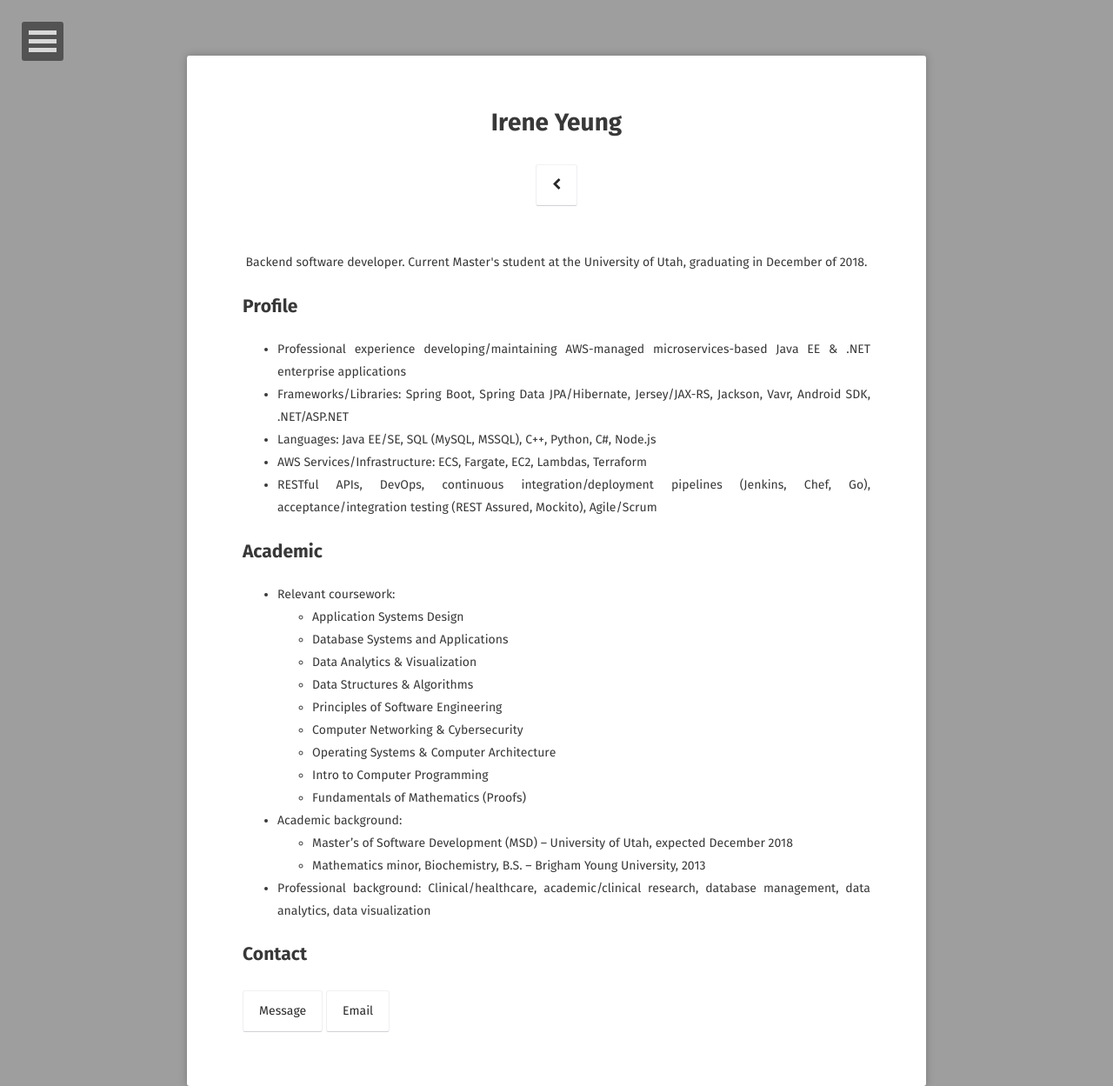
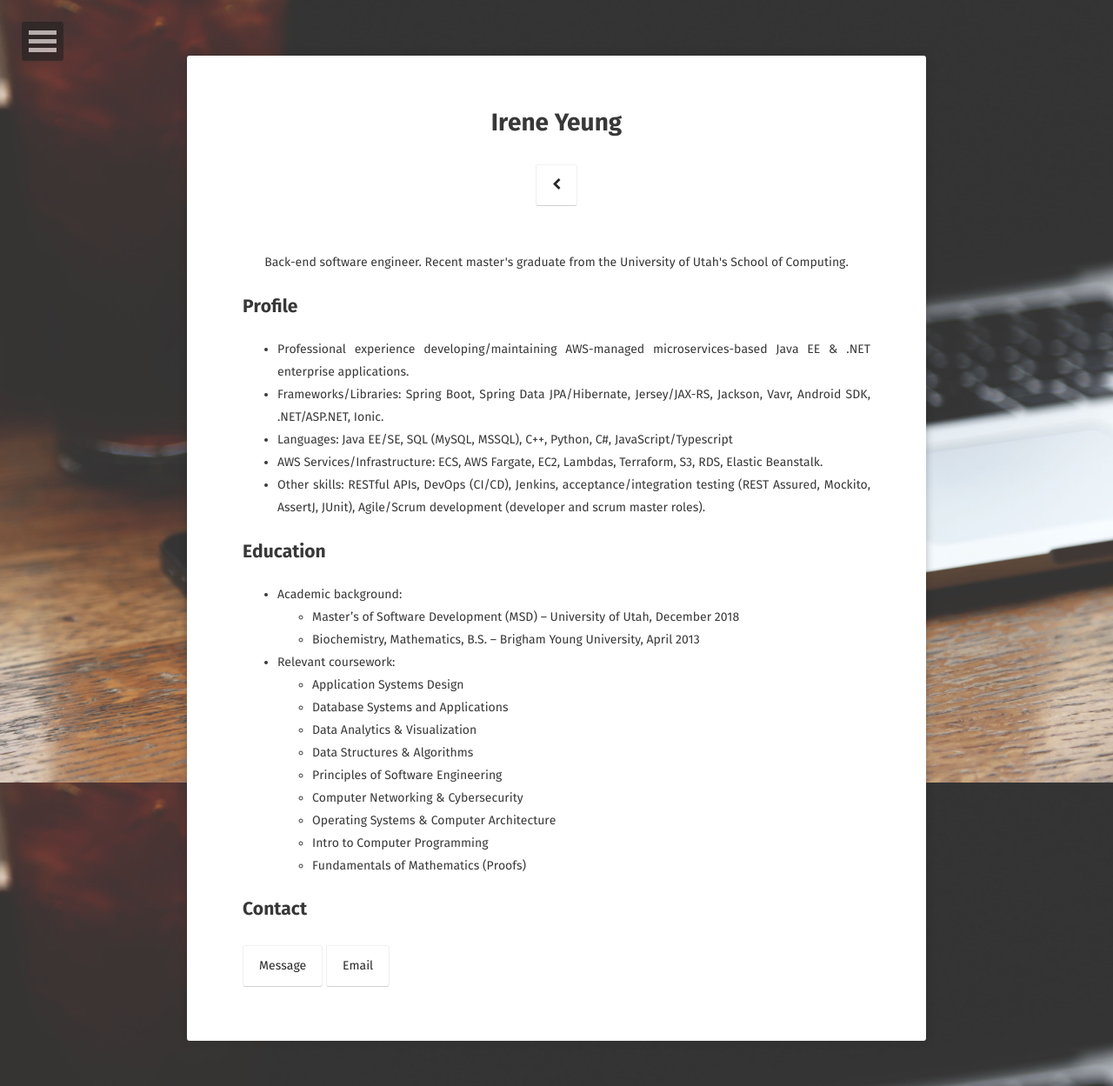
Before and after one commit to ihyeung/ihyeung.github.io, a Jekyll site: the page built from about/index.md, in a window 1280 px wide. Shown: the whole page at 87% size. Built offline with Jekyll 4.4.1, drawn with Linux system fonts in a browser that asks for light colours; some web fonts are replaced.

Commit message:
updated about page, removed background

```diff
--- a/_config.yml
+++ b/_config.yml
@@ -1,11 +1,12 @@
 # Site
 title:              Irene Yeung
 bio:                'Software Engineer'
-description:        "Associate software engineer at Ancestry; Located in Salt Lake City, Utah. Master's student at the University of Utah, graduating in December 2018."
+description:        "Software engineer at Ancestry; Located in Salt Lake City, Utah."
 reading_time:       false
 words_per_minute:   200
 logo:               'assets/img/logo.png'
-background:         'assets/img/charcoal.png'
+# background:         'assets/img/charcoal.png'
+background:         'assets/img/placeholder-big.jpg'
 tiled_bg:           false # Set this true if you want to tile your background image, otherwise it will be covered
 locale:             en_US
 url:                https://ihyeung.github.io
--- a/_sass/variables.scss
+++ b/_sass/variables.scss
@@ -1,5 +1,5 @@
 //colors
-$bodycolor           : #D24D57;
+$bodycolor           : #3a3a3a;
 $black           	 : #000;
 $white               : #fff;
 $color_gray          : #e8e8e8;
--- a/about/index.md
+++ b/about/index.md
@@ -1,21 +1,24 @@
 ---
 layout: page
 title: Irene Yeung
-tags: [about, Jekyll, theme, Irene, yeung, ihyeung, Utah, MSD]
-date: 2018-08-31
+tags: [about, Irene, Yeung, ihyeung, Utah, MSD]
+date: 2019-01-20
 comments: false
 ---
 
-<center>Backend software developer. Current Master's student at the University of Utah, graduating in December of 2018. </center>
+<center>Back-end software engineer. Recent master's graduate from the University of Utah's School of Computing.</center>
 
 ## Profile
-* Professional experience developing/maintaining AWS-managed microservices-based Java EE & .NET enterprise applications
-* Frameworks/Libraries: Spring Boot, Spring Data JPA/Hibernate, Jersey/JAX-RS, Jackson, Vavr, Android SDK, .NET/ASP.NET
-* Languages: Java EE/SE, SQL (MySQL, MSSQL), C++, Python, C#, Node.js
-* AWS Services/Infrastructure: ECS, Fargate, EC2, Lambdas, Terraform
-* RESTful APIs, DevOps, continuous integration/deployment pipelines (Jenkins, Chef, Go), acceptance/integration testing (REST Assured, Mockito), Agile/Scrum
+* Professional experience developing/maintaining AWS-managed microservices-based Java EE & .NET enterprise applications.
+* Frameworks/Libraries: Spring Boot, Spring Data JPA/Hibernate, Jersey/JAX-RS, Jackson, Vavr, Android SDK, .NET/ASP.NET, Ionic.
+* Languages: Java EE/SE, SQL (MySQL, MSSQL), C++, Python, C#, JavaScript/Typescript
+* AWS Services/Infrastructure: ECS, AWS Fargate, EC2, Lambdas, Terraform, S3, RDS, Elastic Beanstalk.
+* Other skills: RESTful APIs, DevOps (CI/CD), Jenkins, acceptance/integration testing (REST Assured, Mockito, AssertJ, JUnit), Agile/Scrum development (developer and scrum master roles).
 
-## Academic
+## Education
+* Academic background:
+    * Master's of Software Development (MSD) -- University of Utah, December 2018
+    * Biochemistry, Mathematics, B.S. -- Brigham Young University, April 2013
 * Relevant coursework:
   * Application Systems Design
   * Database Systems and Applications
@@ -26,12 +29,8 @@ comments: false
   * Operating Systems & Computer Architecture
   * Intro to Computer Programming
   * Fundamentals of Mathematics (Proofs)
-* Academic background:
-    * Master's of Software Development (MSD) -- University of Utah, expected December 2018
-    * Mathematics minor, Biochemistry, B.S. -- Brigham Young University, 2013
-* Professional background: Clinical/healthcare, academic/clinical research, database management, data analytics, data visualization
 
 ## Contact
 
 [Message](https://www.linkedin.com/in/ihyeung/){: .btn}
-[Email](mailto:yeung.ireneh@utah.edu){: .btn}
+[Email](mailto:yeung.ireneh@gmail.com){: .btn}
```
